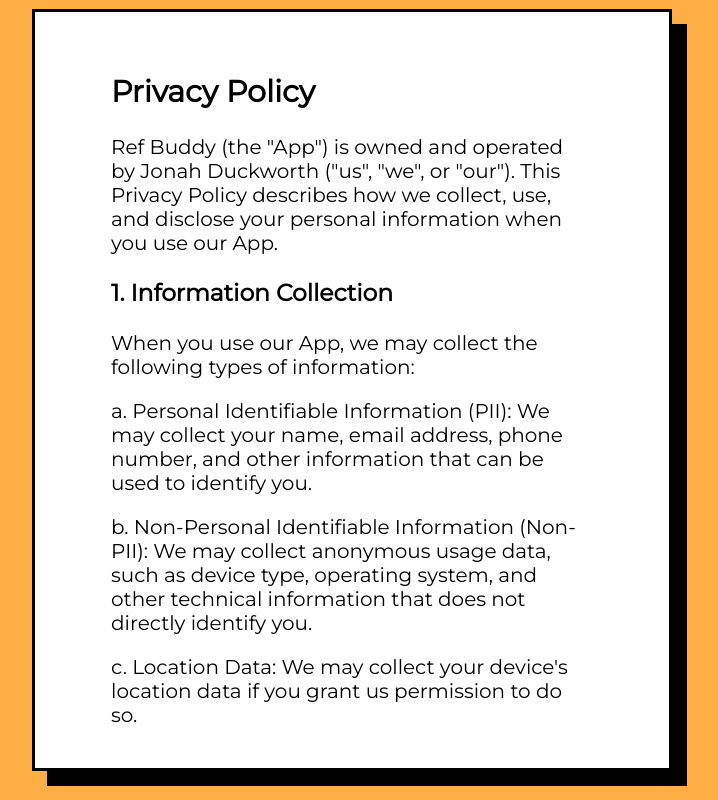
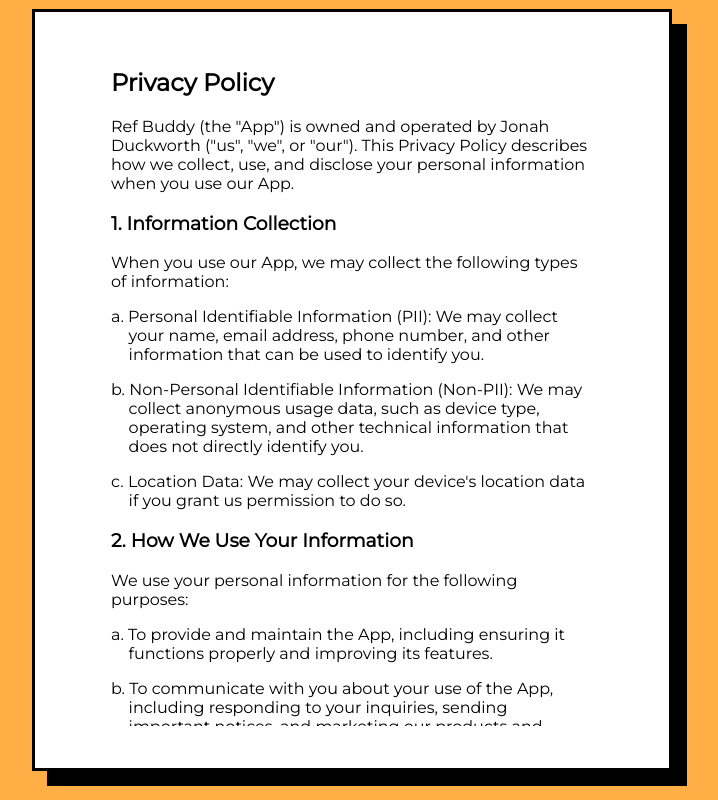
Before and after one commit to RefBuddy/support-site, a Vue app: page /PrivacyPolicy in a window 1280 px wide. Shown: the whole page, without its empty margins (288-1006 px from the left). Built offline with nearby package versions, Linux system fonts and the light colour scheme.

Commit message:
privacy policy looks good

```diff
--- a/src/components/PrivacyPolicy.vue
+++ b/src/components/PrivacyPolicy.vue
@@ -16,20 +16,20 @@
                 information:
             </p>
 
-            <p>
+            <p class="list-item">
                 a. Personal Identifiable Information (PII): We may collect your
                 name, email address, phone number, and other information that
                 can be used to identify you.
             </p>
 
-            <p>
+            <p class="list-item">
                 b. Non-Personal Identifiable Information (Non-PII): We may
                 collect anonymous usage data, such as device type, operating
                 system, and other technical information that does not directly
                 identify you.
             </p>
 
-            <p>
+            <p class="list-item">
                 c. Location Data: We may collect your device's location data if
                 you grant us permission to do so.
             </p>
@@ -37,23 +37,23 @@
             <h3>2. How We Use Your Information</h3>
             <p>We use your personal information for the following purposes:</p>
 
-            <p>
+            <p class="list-item">
                 a. To provide and maintain the App, including ensuring it
                 functions properly and improving its features.
             </p>
 
-            <p>
+            <p class="list-item">
                 b. To communicate with you about your use of the App, including
                 responding to your inquiries, sending important notices, and
                 marketing our products and services.
             </p>
 
-            <p>
+            <p class="list-item">
                 c. To analyze usage patterns and improve the App's performance,
                 features, and overall user experience.
             </p>
 
-            <p>
+            <p class="list-item">
                 d. To detect, prevent, and address technical issues and security
                 breaches.
             </p>
@@ -64,17 +64,17 @@
                 third parties except:
             </p>
 
-            <p>
+            <p class="list-item">
                 a. When required by law, such as to comply with a subpoena,
                 court order, or government request.
             </p>
 
-            <p>
+            <p class="list-item">
                 b. To protect our rights, property, or safety, or the rights,
                 property, or safety of our users or the public.
             </p>
 
-            <p>
+            <p class="list-item">
                 c. With your consent, such as when you opt-in to receive
                 marketing materials or participate in a promotion.
             </p>
@@ -111,7 +111,7 @@
                 contact us at jonah@refbuddy.ca.
             </p>
 
-            <p>This Privacy Policy was last updated on April 5, 2023.</p>
+            <p>Last updated: April 5, 2023.</p>
         </main>
     </section>
 </template>
@@ -134,9 +134,21 @@
     overflow-y: scroll;
     margin-left: 10px;
     margin-right: 15px;
+    font-size: medium;
 }
 /* no scroll bar */
 ::-webkit-scrollbar {
     display: none;
 }
+
+/* last updated make font size small */
+p:last-child {
+    padding-top: 20px;
+    font-size: 0.7em;
+}
+
+p.list-item {
+    margin-left: 1.1em;
+    text-indent: -1.1em;
+}
 </style>
```
